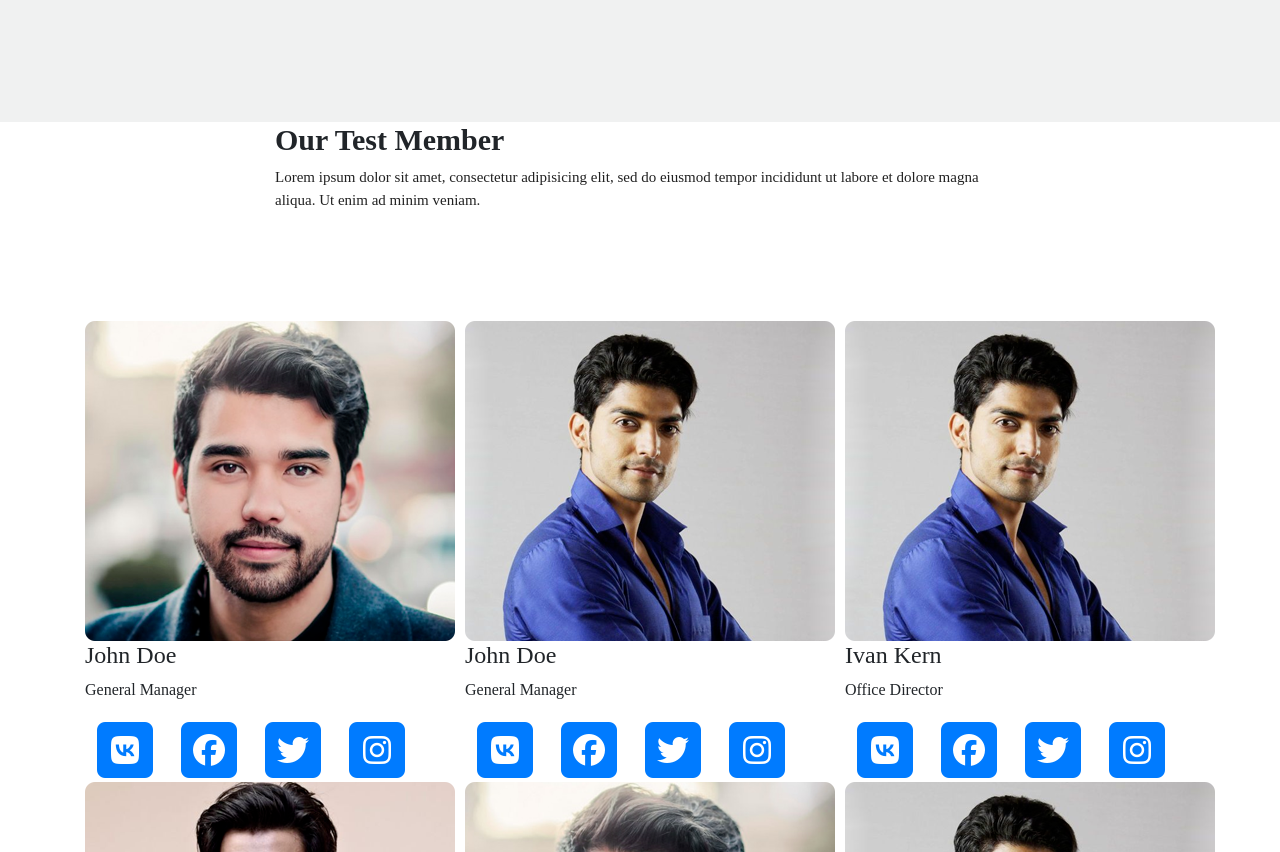
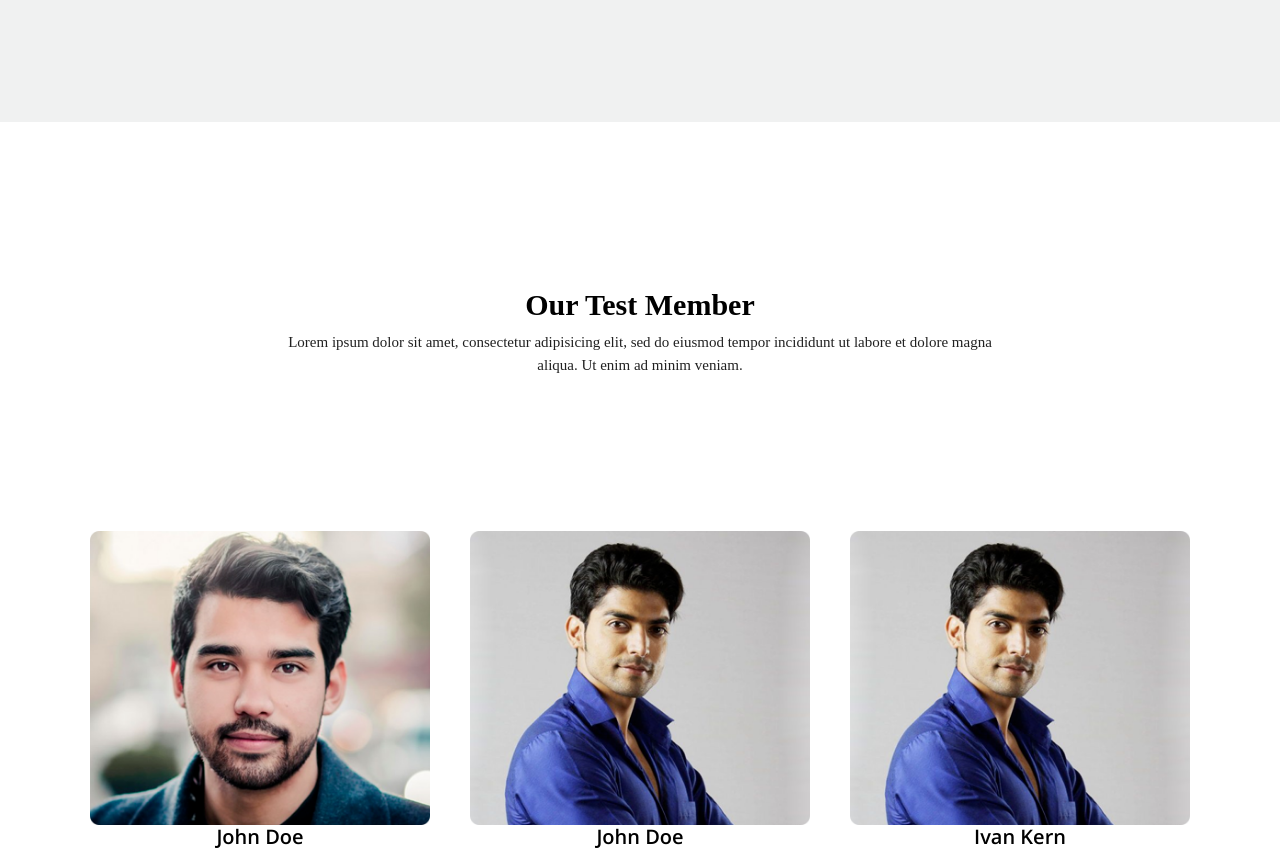
Before and after one commit to SKuznetzov/project_bootstrap4, a plain HTML site: page index.html in a window 1280 px wide. Shown: the part 5312-6164 px from the top of the page. Drawn offline with nearby package versions, Linux system fonts and the light colour scheme.

Commit message:
style team

```diff
--- a/css/style.css
+++ b/css/style.css
@@ -259,3 +259,57 @@ div[filter]:hover .text {
     background: #008976;
     border: none;
 }
+
+.team {
+    padding-top: 165px;
+    padding-bottom: 125px;
+    color: black;
+    background: #fff;
+    text-align: center;
+}
+
+.team h4 {
+    margin-bottom: 30px;
+    font-size: 20px;
+    font-family: 'Open Sans Semibold';
+}
+
+.team p {
+    font-size: 15px;
+    margin-bottom: 30px;
+}
+
+.icons {
+    display: flex;
+    justify-content: center;
+}
+
+.icons a i {
+    transition: 0.3s;
+}
+
+.icons i:nth-chald(1) {
+    color: #f0f1f1;
+}
+
+.icons i:nth-chald(2) {
+    color: #00897b;
+}
+
+.icons a:hover i:nth-chald(1) {
+    color: #3949ab;
+}
+
+.icons a:hover i:nth-chald(2) {
+    color: #fff;
+}
+
+.team img {
+    margin: 0 auto;
+    max-width: 340px;
+}
+
+.multiple-items {
+    margin-top: 125px;
+    /* margin-bottom: 115px; */
+}
```
